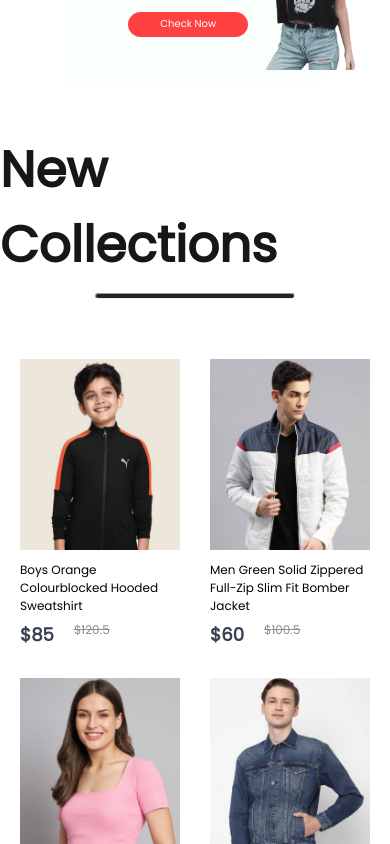
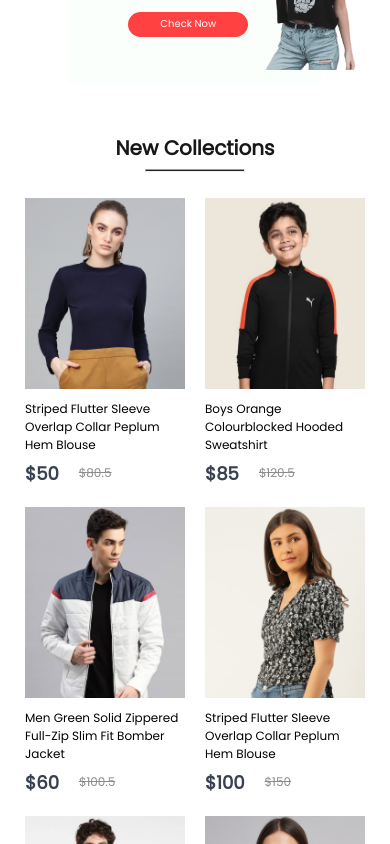
Before and after one commit to Aqueous20/Tropical-Treasures, a React (Create React App) app in the folder tropicaltreasures/: page / in a window 390 px wide. Shown: the part 1820-2664 px from the top of the page. Built offline with nearby package versions, Linux system fonts and the light colour scheme.

Commit message:
New collections responsiveness
completed the responsiveness of the new collections component for multiple device sizes

```diff
--- a/tropicaltreasures/src/components/Items/Items.css
+++ b/tropicaltreasures/src/components/Items/Items.css
@@ -13,6 +13,7 @@
 .item_prices {
   display: flex;
   gap: 20px;
+  align-items: center;
 }
 
 .item_prices-new {
@@ -72,11 +73,11 @@
   }
 }
 
-@media(max-width: 500px){
-  .item{
+@media (max-width: 500px) {
+  .item {
     width: 160px;
   }
-  .item img{
+  .item img {
     width: 160px;
   }
 }
--- a/tropicaltreasures/src/components/NewCollection/NewCollections.css
+++ b/tropicaltreasures/src/components/NewCollection/NewCollections.css
@@ -25,3 +25,54 @@
   margin-top: 50px;
   gap: 30px;
 }
+
+@media (max-width: 1280px) {
+  .newcollections h1 {
+    font-size: 40px;
+  }
+  .newcollections hr {
+    width: 160px;
+    height: 4px;
+  }
+  .collections_item {
+    gap: 20px;
+    margin-top: 30px;
+  }
+}
+
+@media (max-width: 1024px) {
+  .newcollections h1 {
+    font-size: 30px;
+  }
+  .newcollections hr {
+    width: 120px;
+    height: 3px;
+  }
+  .collections_item {
+    gap: 15px;
+    margin-top: 20px;
+  }
+}
+
+@media (max-width: 800px) {
+  .newcollections {
+    gap: 6px;
+  }
+  .newcollections h1 {
+    font-size: 20px;
+  }
+  .newcollections hr {
+    width: 100px;
+  }
+  .collections_item {
+    gap: 5px;
+  }
+}
+
+@media (max-width: 500px) {
+  .collections_item {
+    display: grid;
+    grid-template-columns: 1fr 1fr;
+    gap: 20px;
+  }
+}
```
Also changed, not shown: 1 other file (tests, documents, lock files or other folders).
